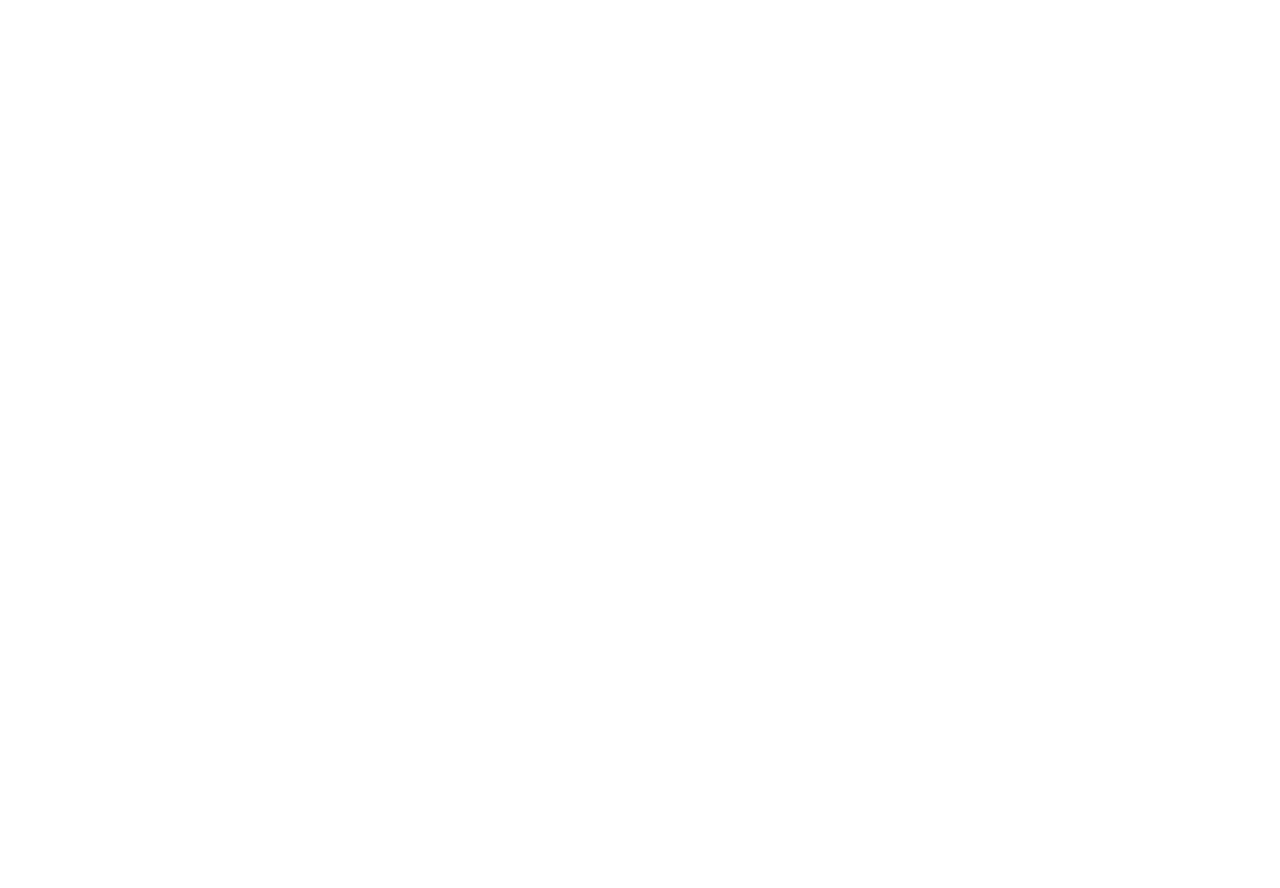
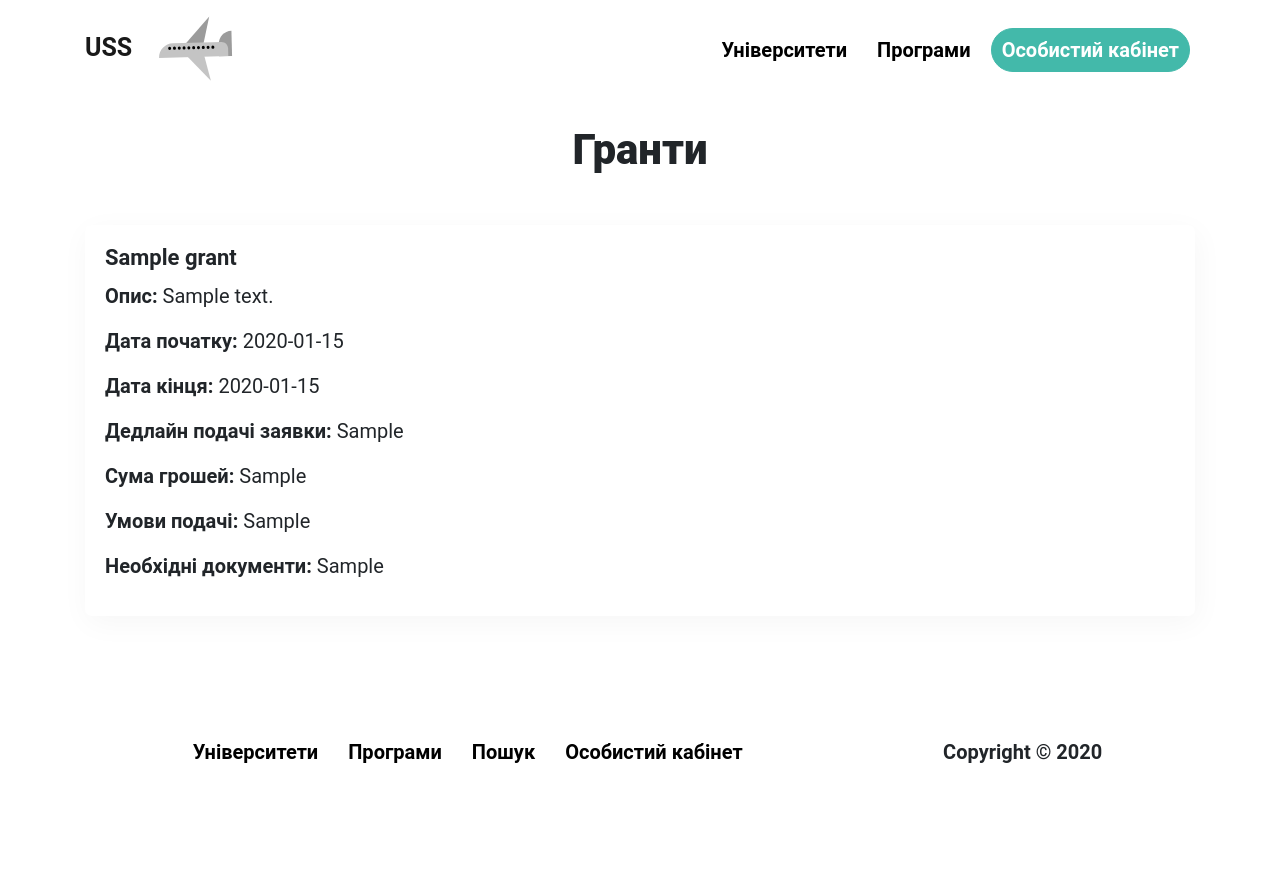
Before and after one commit to SandraRadz/UniversitySearchSystem, a Django app: page /universities/grant/ in a window 1280 px wide. Before the commit the page is empty. Before the commit the page ends 800 px from the top, so only its background shows below. Run offline with Django 3.2, Linux system fonts and the light colour scheme; tables that the repository leaves empty hold one stand-in row (values such as "Sample post"); some libraries are stand-ins or nearby versions.

Commit message:
grant list frontend done;

```diff
--- a/universities/templates/universities/grant.html
+++ b/universities/templates/universities/grant.html
@@ -1,10 +1,74 @@
-<!DOCTYPE html>
-<html lang="en">
-<head>
-    <meta charset="UTF-8">
-    <title>Title</title>
-</head>
-<body>
+{% extends "base.html" %}
 
-</body>
-</html>
+{% block content %}
+    <div class="container">
+        <div class="d-flex justify-content-center" style="margin: 25px 0 40px 0">
+            <h1>Гранти</h1>
+        </div>
+        {% for grant in object_list %}
+            <div class="list-item">
+                <div class="row">
+                    <div class="col-12">
+                        <h3>{{ grant.name }}</h3>
+                        <div class="info">
+                            <p class="label-text">Опис:</p>
+                            {% if grant.description is not none %}
+                                <p class="label-info">{{ grant.description }}</p>
+                            {% else %}
+                                <p class="label-info"><i>Відсутній</i></p>
+                            {% endif %}
+                        </div>
+                        <div class="info">
+                            <p class="label-text">Дата початку:</p>
+                            {% if grant.start_date is not none %}
+                                <p class="label-info">{{ grant.start_date }}</p>
+                            {% else %}
+                                <p class="label-info"><i>Невідома</i></p>
+                            {% endif %}
+                        </div>
+                        <div class="info">
+                            <p class="label-text">Дата кінця:</p>
+                            {% if grant.end_date is not none %}
+                                <p class="label-info">{{ grant.end_date }}</p>
+                            {% else %}
+                                <p class="label-info"><i>Невідома</i></p>
+                            {% endif %}
+                        </div>
+                        <div class="info">
+                            <p class="label-text">Дедлайн подачі заявки:</p>
+                            {% if grant.deadline is not none %}
+                                <p class="label-info">{{ grant.deadline }}</p>
+                            {% else %}
+                                <p class="label-info"><i>Невідомо</i></p>
+                            {% endif %}
+                        </div>
+                        <div class="info">
+                            <p class="label-text">Сума грошей:</p>
+                            {% if grant.money_amount is not none %}
+                                <p class="label-info">{{ grant.money_amount }}</p>
+                            {% else %}
+                                <p class="label-info"><i>Невідомо</i></p>
+                            {% endif %}
+                        </div>
+                        <div class="info">
+                            <p class="label-text">Умови подачі:</p>
+                            {% if grant.conditions_for_participation is not none %}
+                                <p class="label-info">{{ grant.conditions_for_participation }}</p>
+                            {% else %}
+                                <p class="label-info"><i>Невідомо</i></p>
+                            {% endif %}
+                        </div>
+                        <div class="info">
+                            <p class="label-text">Необхідні документи:</p>
+                            {% if grant.list_of_documents is not none %}
+                                <p class="label-info">{{ grant.list_of_documents }}</p>
+                            {% else %}
+                                <p class="label-info"><i>Невідомо</i></p>
+                            {% endif %}
+                        </div>
+                    </div>
+                </div>
+            </div>
+        {% endfor %}
+    </div>
+{% endblock %}
```
